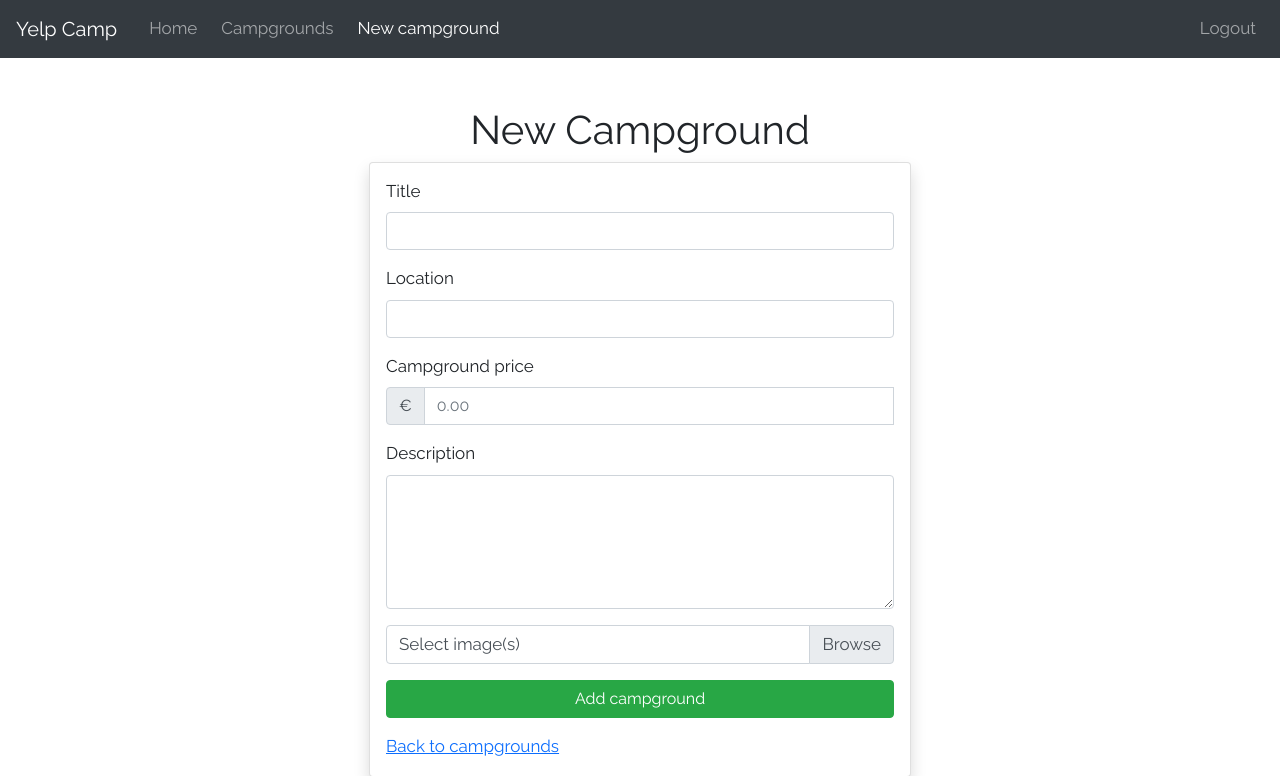
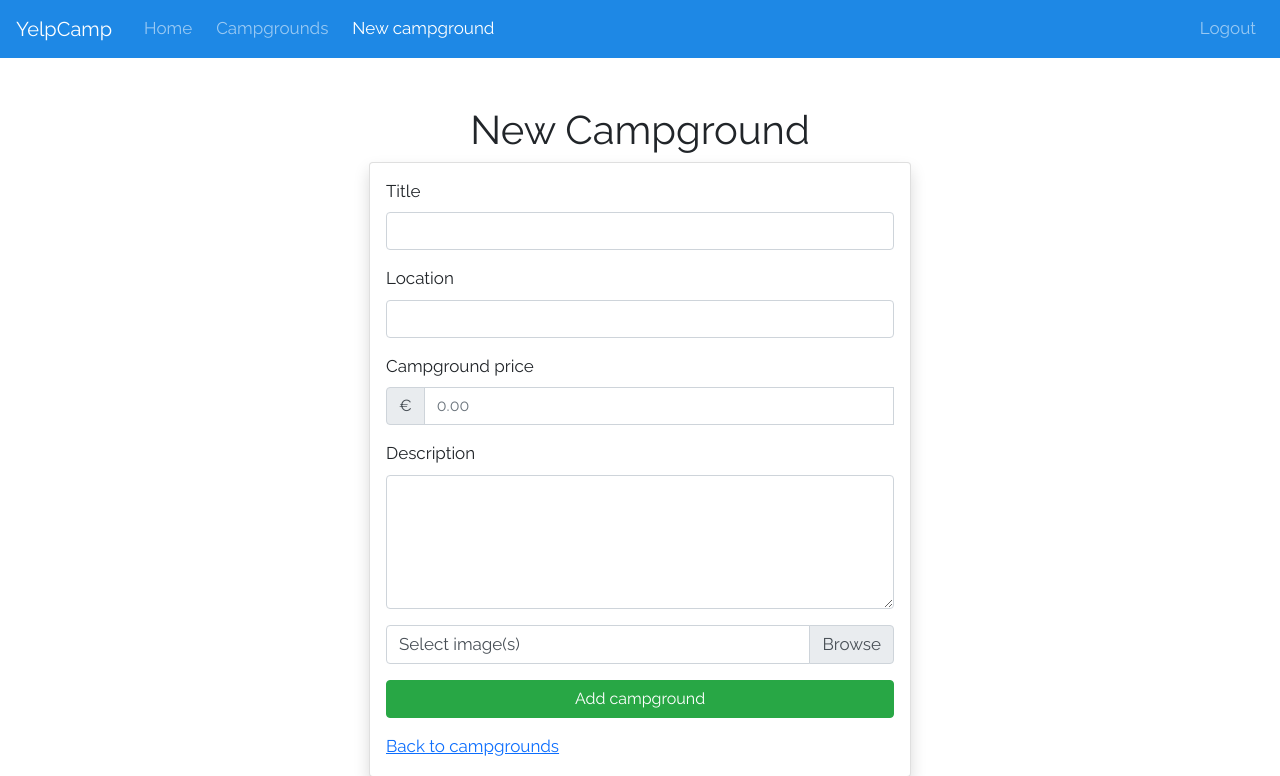
Before and after one commit to Cavendishh/Yelp-camp, a Node server app: page /campgrounds/new in a window 1280 px wide. Shown: the top 776 px of the page. Run offline with Node 20, Linux system fonts and the light colour scheme; the visitor is signed in with stand-in values (Sample User, id 1); some libraries are stand-ins or nearby versions.

Commit message:
YelpCamp finishing touches with css

```diff
--- a/app.js
+++ b/app.js
@@ -118,7 +118,6 @@ passport.serializeUser(User.serializeUser())
 passport.deserializeUser(User.deserializeUser())
 
 app.use((req, res, next) => {
-  console.log('CURRENTUSER: ',)
   res.locals.currentUrl = req._parsedOriginalUrl.path
   res.locals.currentUser = req.user
   res.locals.success = req.flash('success')
--- a/controllers/campgrounds.js
+++ b/controllers/campgrounds.js
@@ -19,11 +19,9 @@ module.exports.createCampground = async (req, res) => {
   }).send()
   const campground = new Campground(req.body.campground)
   campground.geometry = geoData.body.features[0].geometry
-  console.log(req.files)
   campground.images = req.files.map(f => ({ url: f.path, filename: f.filename}))
   campground.author = req.user._id
   await campground.save()
-  console.log(campground)
   req.flash('success', 'Succesfully made a new campground')
   res.redirect(`/campgrounds/${campground._id}`)
 }
@@ -32,7 +30,6 @@ module.exports.showCampground = async (req, res) => {
   const campground = await Campground.findById(req.params.id)
     .populate({ path: 'reviews', populate: { path: 'author'}})
     .populate('author')
-  console.log('CAMPGROUND ----- > ', campground)
   if (!campground) {
     req.flash('error', 'The campground was not found')
     return res.redirect('/campgrounds')
--- a/public/stylesheets/app.css
+++ b/public/stylesheets/app.css
@@ -28,3 +28,7 @@ body {
 .nav-link {
   margin-left: 0.5rem;
 }
+
+.navbar {
+  background-color: #1E88E5;
+}
--- a/public/stylesheets/home.css
+++ b/public/stylesheets/home.css
@@ -17,6 +17,7 @@ body {
   color: rgba(255, 255, 255, 0.5);
   margin-left: 1rem;
   border-bottom: 0.25rem solid transparent;
+  font-size: 1.3rem
 }
 
 .nav-link:hover {
--- a/views/home.ejs
+++ b/views/home.ejs
@@ -37,7 +37,7 @@
       <h1>YelpCamp</h1>
       <p class='lead'>
         Welcome to YelpCamp! <br>
-        Jump right in and explore our many campgrounds. <br>
+        Explore many campgrounds all over the world. <br>
         Feel free to share some of your own and review on others!
       </p>
       <a href='/campgrounds' class='btn btn-lg btn-secondary font-weight-bold bg-white'>View Campgrounds</a>
--- a/views/partials/navbar.ejs
+++ b/views/partials/navbar.ejs
@@ -1,6 +1,6 @@
-<nav class='navbar sticky-top navbar-expand-lg navbar-dark bg-dark'>
+<nav class='navbar sticky-top navbar-expand-lg navbar-dark'>
   <div class='container-fluid'>
-    <a class='navbar-brand' href='#'>Yelp Camp</a>
+    <a class='navbar-brand' href='#'>YelpCamp</a>
     <button class='navbar-toggler' type='button' data-toggle='collapse' data-target='#navbarNavAltMarkup'
           aria-controls='navbarNavAltMarkup' aria-expanded='false' aria-label='Toggle navigation'>
           <span class='navbar-toggler-icon'></span>
```
Also changed, not shown: public/javascripts/clusterMap.js (+9 -9 lines), seeds/index.js (+9 -18 lines).
